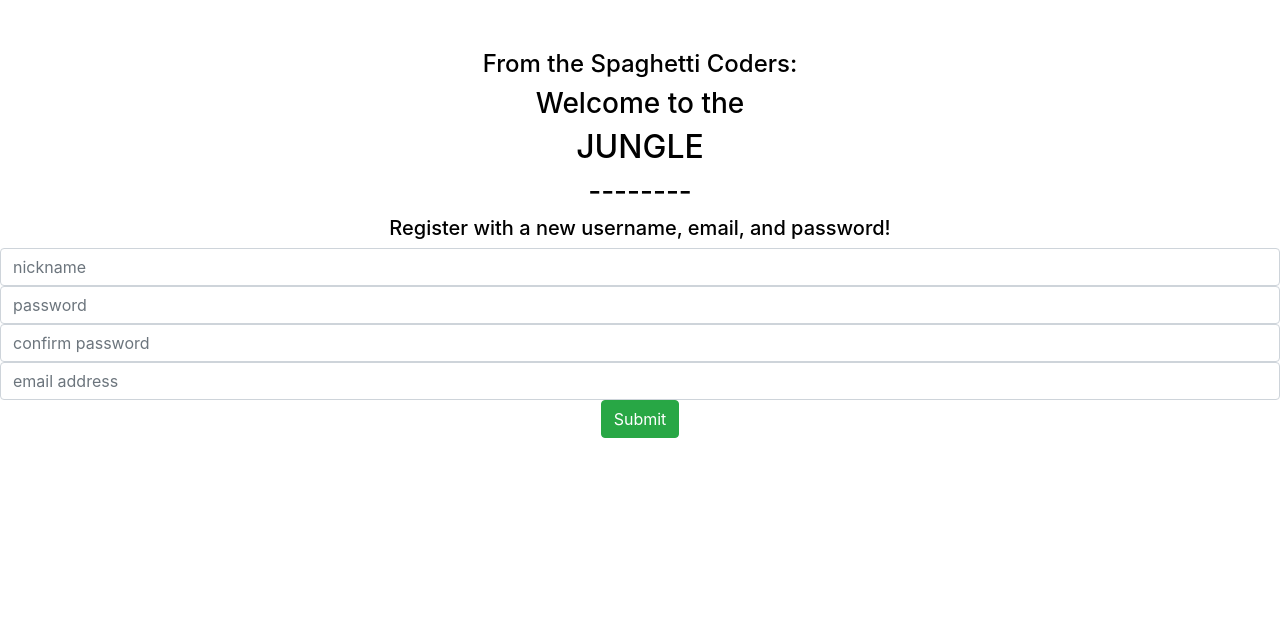
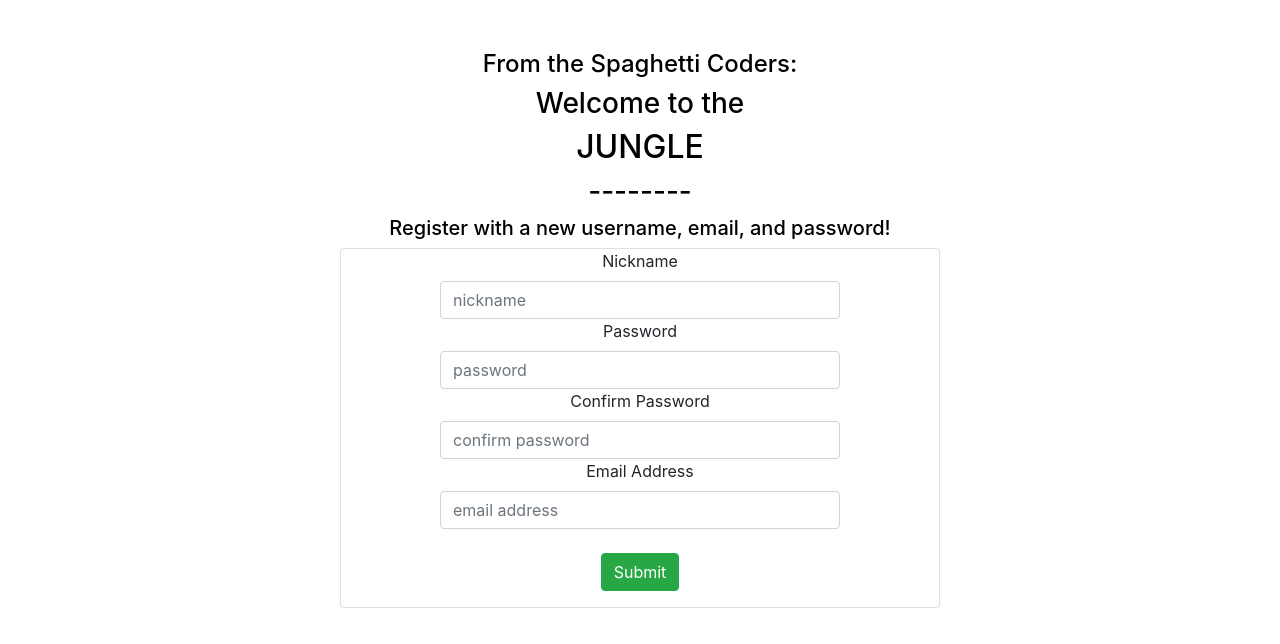
Before and after one commit to leejr0/cs414-f19-001-Spaghetti-Coders, a React (Create React App) app in the folder client/: page /#/ in a window 1280 px wide. Both pictures are taken after a click on the button "REGISTER". Shown: the top 644 px of the page. Built offline with nearby package versions, Linux system fonts and the light colour scheme.

Commit message:
Put login and register in cards and input forms

```diff
--- a/client/src/Game/Login.js
+++ b/client/src/Game/Login.js
@@ -1,5 +1,5 @@
 import React, {Component} from 'react';
-import {Button, Input, Alert} from "reactstrap";
+import {Button, Input, Alert, Form, FormGroup, Card, Label, Col} from "reactstrap";
 
 import {get, request} from '../api/api'
 
@@ -56,12 +56,23 @@ class Login extends Component {
         }
 
         return (
-            <div id="logIn">
+            <div id="logIn" style={{width: "600px", display: "inline-block"}}>
                 <h5 style={{color: "black"}}>Login and continue playing!</h5>
-                <Input type="text" placeholder="username" onChange={(input) => this.updateValue("nickname", input.target.value)}/>
-                <Input type="password" placeholder="password" onChange={(input) => this.updateValue("password", input.target.value)}/>
-                <Button color="success" onClick={this.validateCredentials}>Login</Button>
-                {errorMessage}
+                <Card>
+                    <div style={{width: "400px", margin: "auto"}}>
+                        <Form>
+                            <FormGroup>
+                                <Label for="nickname">Nickname</Label>
+                                <Input type="text" placeholder="nickname" id="nickname" onChange={(input) => this.updateValue("nickname", input.target.value)}/>
+                                <Label for="password">Password</Label>
+                                <Input type="password" placeholder="password" id="password" onChange={(input) => this.updateValue("password", input.target.value)}/>
+                                <br></br>
+                                <Button color="success" onClick={this.validateCredentials}>Login</Button>
+                                {errorMessage}
+                            </FormGroup>
+                        </Form>
+                    </div>
+                </Card>
             </div>
         );
     }
--- a/client/src/Game/Register.js
+++ b/client/src/Game/Register.js
@@ -1,5 +1,5 @@
 import React, {Component} from 'react';
-import {Button, Input, Alert, Form, FormGroup, Label} from 'reactstrap';
+import {Button, Input, Alert, Form, FormGroup, Label, Card} from 'reactstrap';
 
 import {get, request} from '../api/api'
 
@@ -130,14 +130,27 @@ class Register extends Component {
         }
 
         return (
-            <div id="Register">
+            <div id="Register" style={{width: "600px", display: "inline-block"}}>
                 <h5 style={{color: "black"}}>Register with a new username, email, and password!</h5>
-                <Input type="text" placeholder="nickname" onChange={(input) => this.updateValue("nickname", input.target.value)}/>
-                <Input type="password" placeholder="password" onChange={(input) => this.updatePassword(input.target.value)}/>
-                <Input type="password" placeholder="confirm password" onChange={(input) => this.updateVerifyPassword(input.target.value)}/>
-                <Input type="text" placeholder="email address" onChange={(input) => this.updateValue("email", input.target.value)}/>
-                <Button color="success" onClick={this.validateCredentials}>Submit</Button>
-                {errorMessage}
+                <Card>
+                    <div style={{width: "400px", margin: "auto"}}>
+                        <Form>
+                            <FormGroup>
+                                <Label for="nickname">Nickname</Label>
+                                <Input type="text" placeholder="nickname" id="nickname" onChange={(input) => this.updateValue("nickname", input.target.value)}/>
+                                <Label for="password">Password</Label>
+                                <Input type="password" placeholder="password" id="password" onChange={(input) => this.updatePassword(input.target.value)}/>
+                                <Label for="confirmPassword">Confirm Password</Label>
+                                <Input type="password" placeholder="confirm password" id="confirmPassword" onChange={(input) => this.updateVerifyPassword(input.target.value)}/>
+                                <Label for="email">Email Address</Label>
+                                <Input type="text" placeholder="email address" id="email" onChange={(input) => this.updateValue("email", input.target.value)}/>
+                                <br/>
+                                <Button color="success" onClick={this.validateCredentials}>Submit</Button>
+                                {errorMessage}
+                            </FormGroup>
+                        </Form>
+                    </div>
+                </Card>
             </div>
         );
     }
```
Also changed, not shown: 7 other files (tests, documents, lock files or other folders).
